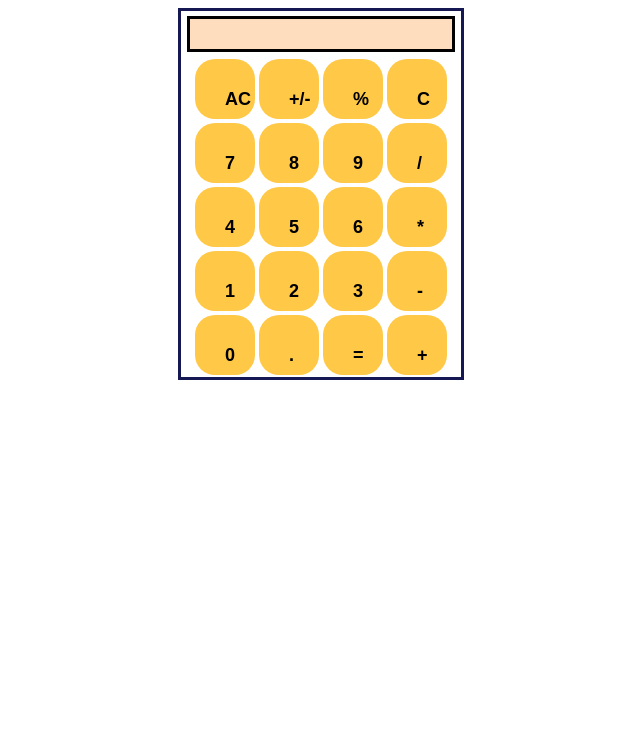
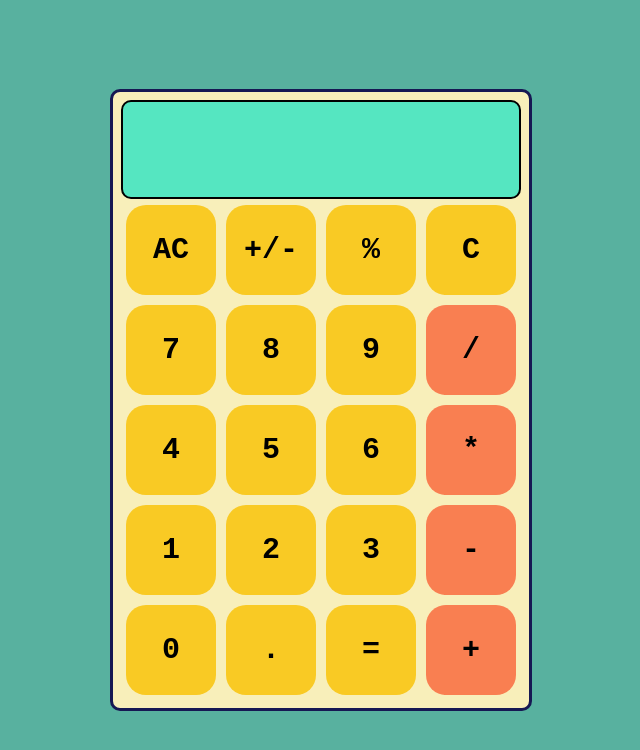
Before and after one commit to pankeku/calculator, a plain HTML site: page index.html in a window 1280 px wide. Both pictures are taken after a click on the button "AC". Shown: the whole page, without its empty margins (319-959 px from the left). Drawn offline with Linux system fonts and the light colour scheme.

Commit message:
Improved UI

```diff
--- a/index.html
+++ b/index.html
@@ -8,41 +8,29 @@
     <title>Calculator</title>
   </head>
   <body>
-      <div class="calculator">
-          <div class="calculator__input"></div>
-          <div class="calculator__buttons-row">
-              <button data-key=" " class="calculator__button clear">AC</button>
-              <button data-key="" class="calculator__button plus-minus">+/-</button>
-              <button data-key="" class="calculator__button percentage">%</button>
-              <button data-key="Backspace" class="calculator__button backspace">C</button>
-          </div>
-          <div class="calculator__buttons-row">
-            <button data-key="7" class="calculator__button numbers">7</button>
-            <button data-key="8" class="calculator__button numbers">8</button>
-            <button data-key="9" class="calculator__button numbers">9</button>
-            <button data-key="/" class="calculator__button operator">/</button>
-          </div>
-          <div class="calculator__buttons-row">
-            <button data-key="4" class="calculator__button numbers">4</button>
-            <button data-key="5" class="calculator__button numbers">5</button>
-            <button data-key="6" class="calculator__button numbers">6</button>
-            <button data-key="*" class="calculator__button operator">*</button>
-          </div>
-          <div class="calculator__buttons-row">
-            <button data-key="1" class="calculator__button numbers">1</button>
-            <button data-key="2" class="calculator__button numbers">2</button>
-            <button data-key="3" class="calculator__button numbers">3</button>
-            <button data-key="-" class="calculator__button operator">-</button>
-          </div>
-          <div class="calculator__buttons-row">
-            <button data-key="0" class="calculator__button numbers">0</button>
-            <button data-key="." class="calculator__button dot">.</button>
-            <button data-key="Enter" class="calculator__button equal">=</button>
-            <button data-key="+" class="calculator__button operator">+</button>
-          </div>
-      </div>
-
-
+    <div class="calculator">
+      <div class="calculator__display"></div>
+      <button type="button" data-key=" " class="calculator__button clear">AC</button>
+      <button type="button" data-key="" class="calculator__button plus-minus">+/-</button>
+      <button type="button" data-key="" class="calculator__button percentage">%</button>
+      <button type="button" data-key="Backspace" class="calculator__button backspace">C</button>
+      <button type="button" data-key="7" class="calculator__button numbers">7</button>
+      <button type="button" data-key="8" class="calculator__button numbers">8</button>
+      <button type="button" data-key="9" class="calculator__button numbers">9</button>
+      <button type="button" data-key="/" class="calculator__button operator">/</button>
+      <button type="button" data-key="4" class="calculator__button numbers">4</button>
+      <button type="button" data-key="5" class="calculator__button numbers">5</button>
+      <button type="button" data-key="6" class="calculator__button numbers">6</button>
+      <button type="button" data-key="*" class="calculator__button operator">*</button>
+      <button type="button" data-key="1" class="calculator__button numbers">1</button>
+      <button type="button" data-key="2" class="calculator__button numbers">2</button>
+      <button type="button" data-key="3" class="calculator__button numbers">3</button>
+      <button type="button" data-key="-" class="calculator__button operator">-</button>
+      <button type="button" data-key="0" class="calculator__button numbers">0</button>
+      <button type="button" data-key="." class="calculator__button dot">.</button>
+      <button type="button" data-key="Enter" class="calculator__button equal">=</button>
+      <button type="button" data-key="+" class="calculator__button operator">+</button>
+    </div>
 
     <script src="main.js" type="text/javascript"></script>
   </body>
--- a/main.js
+++ b/main.js
@@ -1,5 +1,6 @@
+const buttons = document.querySelectorAll('button');
 const numbers = document.querySelectorAll('.numbers');
-const input = document.querySelector('.calculator__input');
+const display = document.querySelector('.calculator__display');
 const operators = document.querySelectorAll('.operator');
 const equal = document.querySelector('.equal');
 const clear = document.querySelector('.clear');
@@ -12,12 +13,6 @@ let firstNumber = '';
 let secondNumber = '';
 let cache = '';
 let operator = '';
-
-window.addEventListener('keydown', function(e){
-  const key = document.querySelector(`.calculator__button[data-key="${e.key}"]`);
-  console.log(e.key);
-  key.click();
-});
 
 function operate(n1, n2, operator) {
   if (operator === '+') {
@@ -37,121 +32,6 @@ function operate(n1, n2, operator) {
   }
 }
 
-function print() {
-  console.log('First: ' + firstNumber);
-  console.log('Second: ' + secondNumber);
-  console.log('Cache: ' + cache);
-  console.log('Operator: ' + operator);
-}
-
-numbers.forEach((button) => {
-  button.addEventListener('click', () => {
-    cache = cache + button.textContent;
-
-    updateDisplay();
-  });
-});
-
-operators.forEach((button) => {
-  button.addEventListener('click', () => {
-    setNumbers();
-    evaluate();
-
-    operator = button.textContent;
-  });
-});
-
-equal.addEventListener('click', () => {
-  setNumbers();
-  evaluate();
-});
-
-clear.addEventListener('click', () => {
-  clearEverything();
-});
-
-function clearEverything() {
-  firstNumber = '';
-  secondNumber = '';
-  cache = '';
-  operator = '';
-  input.textContent = '';
-}
-
-plusMinus.addEventListener('click', () => {
-  cache = input.textContent;
-  if (cache !== '' && cache !== '0') {
-    if (cache.charAt(0) !== '-') {
-      cache = '-' + cache;
-    } else {
-      cache = cache.substring(1);
-    }
-    updateDisplay();
-  }
-});
-
-percentage.addEventListener('click', () => {
-  cache = parseFloat(input.textContent) / 100;
-
-  updateDisplay();
-});
-
-dot.addEventListener('click', () => {
-  cache = input.textContent;
-  if (!(cache.includes('.'))) {
-    cache = cache + '.';
-    updateDisplay();
-  }
-})
-
-backspace.addEventListener('click', () => {
-  cache = input.textContent;
-  cache = cache.substring(0, cache.length - 1);
-  console.log(cache);
-  updateDisplay();
-})
-
-function divideByZero() {
-  if (operator === '/' && secondNumber === '0') {
-    return true;
-  }
-
-  return false;
-}
-
-function evaluate() {
-  if (divideByZero()) {
-    clearEverything();
-    input.textContent = 'Bruh..';
-  }
-
-  if (firstNumber != '' && secondNumber != '') {
-    if (divideByZero) {
-    }
-
-    let result = operate(
-      parseFloat(firstNumber),
-      parseFloat(secondNumber),
-      operator
-    );
-
-    result = +result.toFixed(5);
-
-    cache = result;
-
-    updateDisplay();
-
-    firstNumber = result;
-    secondNumber = '';
-    cache = '';
-    operator = '';
-  }
-}
-
-function updateDisplay() {
-  input.textContent = cache;
-}
-
 function setNumbers() {
   if (firstNumber !== '' && secondNumber === '' && operator !== '') {
     secondNumber = cache;
@@ -168,3 +48,156 @@ function setNumbers() {
     cache = '';
   }
 }
+
+function evaluate() {
+  if (operator === '/' && secondNumber === '0') {
+    clearAll();
+    display.textContent = 'Bruh..';
+  }
+
+  if (firstNumber != '' && secondNumber != '') {
+    let result = operate(
+      parseFloat(firstNumber),
+      parseFloat(secondNumber),
+      operator
+    );
+    console.log(result);
+    result = +result.toFixed(3);
+
+    if (result.toString().length > 14) {
+      result = result.toExponential(2).toString();
+    }
+
+    cache = result;
+
+    updateDisplay();
+
+    firstNumber = result;
+    secondNumber = '';
+    cache = '';
+    operator = '';
+  }
+}
+
+function displayHasDot() {
+  display.textContent.includes('.')
+    ? dot.classList.add('calculator__button--disabled')
+    : dot.classList.remove('calculator__button--disabled');
+}
+
+function updateDisplay() {
+  display.textContent = cache;
+  displayHasDot();
+}
+
+numbers.forEach((button) => {
+  button.addEventListener('click', () => {
+    if (isDisplayError()) {
+      return;
+    }
+
+    cache += button.textContent;
+
+    updateDisplay();
+    deactivateButton();
+  });
+});
+
+operators.forEach((button) => {
+  button.addEventListener('click', () => {
+    deactivateButton();
+    setNumbers();
+    evaluate();
+
+    operator = button.textContent;
+    if (display.textContent !== '') {
+      button.classList.add('calculator__button--active');
+    }
+  });
+});
+
+function isDisplayError() {
+  if (cache.length > 14) {
+    display.classList.add('calculator__display--error');
+    return true;
+  } else {
+    display.classList.remove('calculator__display--error');
+    return false;
+  }
+}
+
+equal.addEventListener('click', () => {
+  setNumbers();
+  evaluate();
+});
+
+clear.addEventListener('click', () => {
+  clearAll();
+});
+
+plusMinus.addEventListener('click', () => {
+  cache = display.textContent;
+  if (cache !== '' && cache !== '0') {
+    if (cache.charAt(0) !== '-') {
+      cache = '-' + cache;
+    } else {
+      cache = cache.substring(1);
+    }
+    updateDisplay();
+  }
+});
+
+percentage.addEventListener('click', () => {
+  if (display.textContent !== '') {
+    cache = parseFloat(display.textContent) / 100;
+  }
+  updateDisplay();
+});
+
+dot.addEventListener('click', () => {
+  cache = display.textContent;
+  if (!cache.includes('.')) {
+    cache += '.';
+    updateDisplay();
+  }
+});
+
+backspace.addEventListener('click', () => {
+  cache = display.textContent;
+  cache = cache.substring(0, cache.length - 1);
+  isDisplayError();
+  updateDisplay();
+});
+
+function clearAll() {
+  firstNumber = '';
+  secondNumber = '';
+  cache = '';
+  operator = '';
+  display.textContent = '';
+  dot.classList.remove('calculator__button--disabled');
+  display.classList.remove('calculator__display--error');
+  deactivateButton();
+}
+
+function deactivateButton() {
+  operators.forEach((button) => {
+    button.classList.remove('calculator__button--active');
+  });
+}
+
+window.addEventListener('keydown', (e) => {
+  const key = document.querySelector(
+    `.calculator__button[data-key="${e.key}"]`
+  );
+  key.click();
+});
+
+buttons.forEach((button) => {
+  button.addEventListener('click', () => {
+    button.classList.add('button--active');
+    setTimeout(() => {
+      button.classList.remove('button--active');
+    }, 100);
+  });
+});
--- a/style.css
+++ b/style.css
@@ -1,48 +1,66 @@
+* {
+font-family: monospace;
+}
+
 body {
-    display: flex;
-    align-items: center;
-    justify-content: center;
-
+  display: flex;
+  background-color: #58B19F;
 }
 
 .calculator {
-    display: flex;
-    flex-direction: column;
-    align-items: center;
-    justify-content: center;
-    border: 3px solid #161853;
-    width: 280px;
-
+  display: grid;
+  grid-template-columns: repeat(4, 100px);
+  grid-template-rows: repeat(6, 100px);
+  border: 3px solid #161853;
+  border-radius: 10px;
+  background-color: #F8EFBA;
+  padding: 8px;
+  position: absolute;
+  top: 50%;
+  left: 50%;
+  transform: translate(-50%, -50%);
 }
 
-.calculator__input {
-    display: flex;
-    background-color: #FEDDBE;
-    height: 20px;
-    width: 90%;
-    border: 3px solid black;
-    justify-content: right;
-    align-items: center;
-    padding: 5px;
-    margin: 5px;
+.calculator__display {
+  grid-column: 1 / -1;
+  display: flex;
+  min-height: 75px;
+  background-color: #55E6C1;
+  justify-content: right;
+  align-items: center;
+  font-size: 40px;
+  padding: 10px;
+  margin-bottom: 5px;
+  border-radius: 10px;
+  border: 2px solid black;
 }
 
-.calculator__buttons-row {
-    display: flex;
-    justify-content: space-between;
+.calculator__display--error {
+    border: 2px solid red;
 }
 
 .calculator__button {
-    width: 10px;
-    height: 10px;
-    padding: 30px;
-    border: 0;
-    margin: 2px;
+  padding: 1px;
+  border-radius: 20px;
+  font-weight: bold;
+  font-size: 30px;
+  background-color: #f9ca24 ;
+  border: none;
+  margin:5px;
+}
 
-    border-radius: 20px;
-    background-color: #FFC947;
+.button--active {
+    opacity: 0.5;
+}
 
-    font-weight: bold;
-    font-size: 18px;
+.calculator__button--active {
+  opacity: 0.5;
+}
 
+.calculator__button--disabled {
+  opacity: 0.5;
 }
+
+.operator {
+    background-color: #F97F51;
+  }
```
